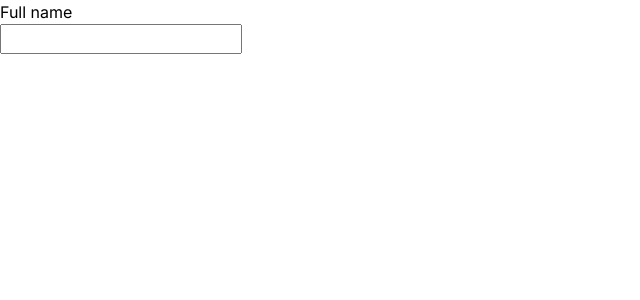
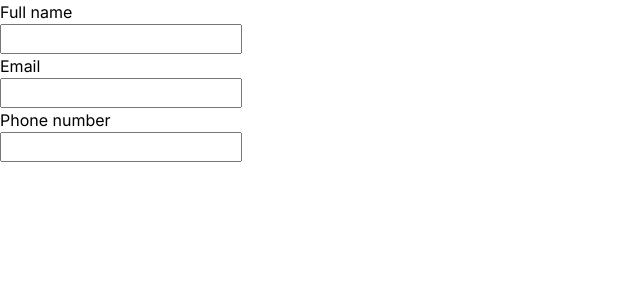
Before and after one commit to krs00/TOP-cv-application, a React (Vite) app: page / in a window 1280 px wide. Shown: the top 300 px of the page, without its empty margins (0-640 px from the left). Built offline with nearby package versions, Linux system fonts and the light colour scheme.

Commit message:
update handleChange to work with multiple inputs

```diff
--- a/src/App.jsx
+++ b/src/App.jsx
@@ -20,7 +20,7 @@ function App() {
     // grab text/value inputted into input field
     const value = e.target.value
     // make a copy of the form data object to avoid mutating state
-    const updatedFormData = {...formData}
+    const updatedFormData = { ...formData }
     // update key value from form data object copy with value of
     updatedFormData[name] = value
     // update form data with copy
@@ -30,9 +30,21 @@ function App() {
   return (
     <>
 
-    <FormInput labelText="Full name" />
+      <FormInput labelText="Full name" handleChange={handleChange} id="name" />
 
+      <br></br>
 
+      <FormInput labelText="Email" handleChange={handleChange} id="email" />
+
+      <br></br>
+
+      <FormInput labelText="Phone number" handleChange={handleChange} id="phone" />
+
+      <h1>{formData.name}</h1>
+
+      <h1>{formData.email}</h1>
+
+      <h1>{formData.phone}</h1>
 
 
     </>
```
Also changed, not shown: src/components/FormInput.jsx (line endings or trailing spaces).
